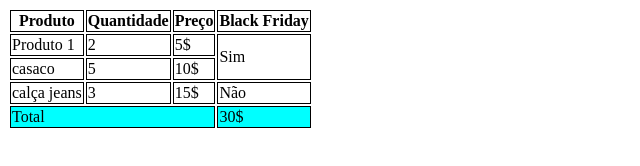
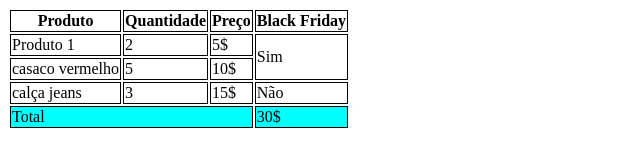
Before and after one commit to DuLean9/aula-tabela, a plain HTML site: page index.html in a window 1280 px wide. Shown: the whole page, without its empty margins (0-640 px from the left). Drawn offline with Linux system fonts and the light colour scheme.

Commit message:
mudando casaco para casaco vermelho

```diff
--- a/index.html
+++ b/index.html
@@ -43,7 +43,7 @@
                     <td rowspan="2">Sim</td>
                 </tr>
                 <tr>
-                    <td>casaco</td>
+                    <td>casaco vermelho</td>
                     <td>5</td>
                     <td>10$</td>
                 </tr>
```
